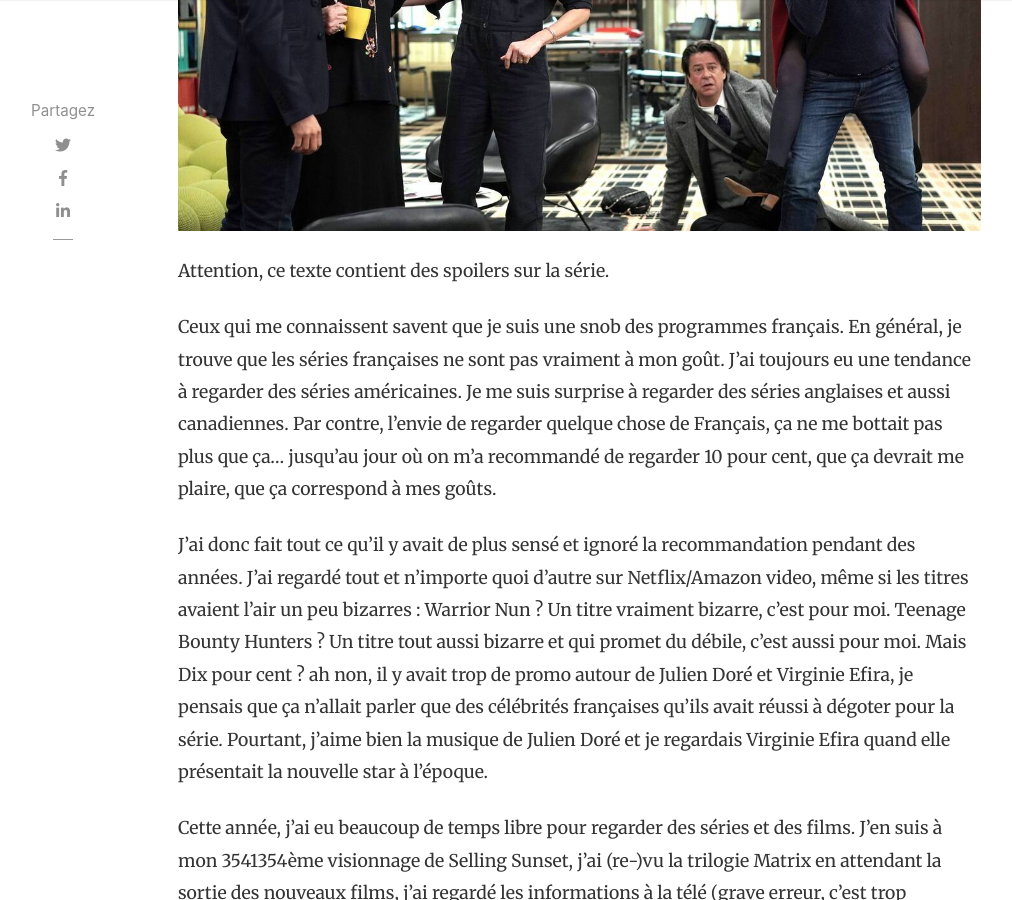
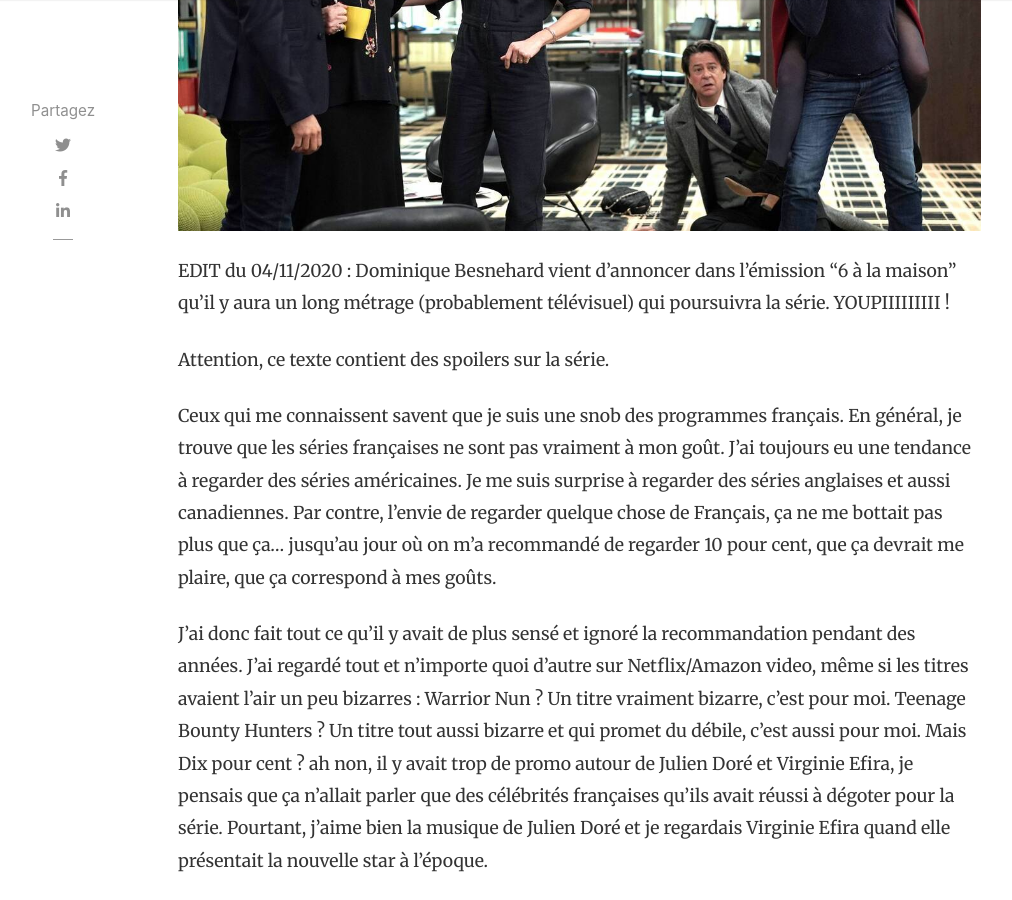
Before and after one commit to avecmespropresyeux/site_web, a Jekyll site: the page built from _posts/series/2020-11-03-dix-pour-cent.md, in a window 1280 px wide and 900 px high, scrolled down 647 px. Shown: the whole window, without its empty margins (107-1119 px from the left). Built offline with Jekyll 4.4.1, drawn with Linux system fonts in a browser that asks for light colours; nearby versions of some CDN libraries; comment, search, counter and statistics services are not loaded.

Commit message:
Mise à jour dix pour cent

```diff
--- a/_posts/series/2020-11-03-dix-pour-cent.md
+++ b/_posts/series/2020-11-03-dix-pour-cent.md
@@ -10,6 +10,8 @@ featured: true
 hidden: true
 rating: 5
 ---
+
+EDIT du 04/11/2020 : Dominique Besnehard vient d'annoncer dans l'émission "6 à la maison" qu'il y aura un long métrage (probablement télévisuel) qui poursuivra la série. YOUPIIIIIIIII !
 
 Attention, ce texte contient des spoilers sur la série.
 
```
